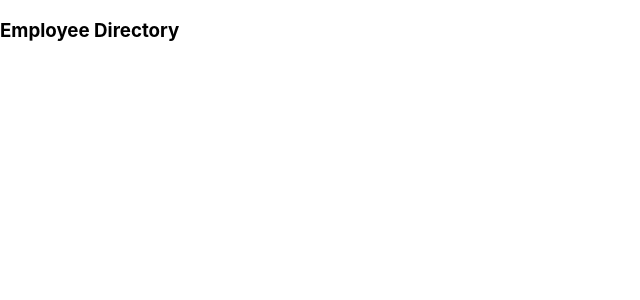
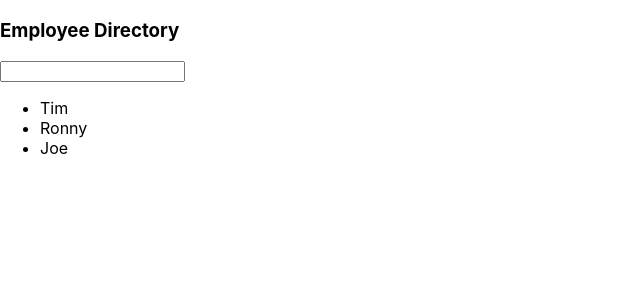
Before and after one commit to TevinWard7/Employee-Directory, a React (Create React App) app: page / in a window 1280 px wide. Shown: the top 300 px of the page, without its empty margins (0-640 px from the left). Built offline with nearby package versions, Linux system fonts and the light colour scheme.

Commit message:
made search bar and empployee components

```diff
--- a/src/App.js
+++ b/src/App.js
@@ -1,9 +1,15 @@
 import React from 'react';
-import Navbar from "./components/navbar/navbar"
+import Navbar from "./components/navbar/navbar";
+import Search from "./components/search/search"
+import Employees from './components/employees/employees';
 
 function App() {
   return (
+    <>
     <Navbar />
+    <Search />
+    <Employees />
+    </>
   );
 }
 
--- /dev/null
+++ b/src/components/employees/employees.js
@@ -0,0 +1,13 @@
+import React from "react";
+
+const Employees = () => {
+    return(
+        <ul>
+            <li>Tim</li>
+            <li>Ronny</li>
+            <li>Joe</li>
+        </ul>
+    )
+};
+
+export default Employees;
--- /dev/null
+++ b/src/components/search/search.js
@@ -0,0 +1,9 @@
+import React from "react";
+
+const Search = () => {
+    return(
+        <input type="text" name="search" />
+    )
+};
+
+export default Search;
```
Also changed, not shown: src/setupTests.js (deleted, +0 -5 lines).
